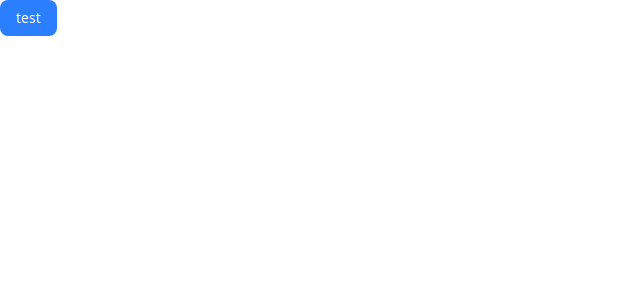
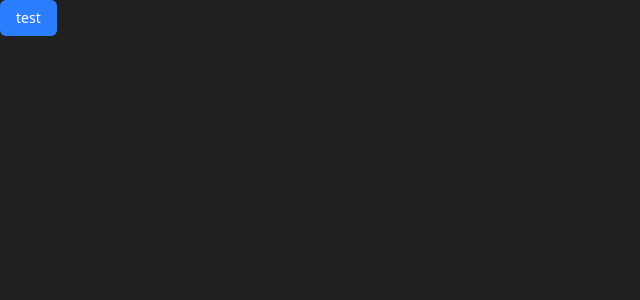
Before and after one commit to uqie-rach/next-video-twitch, a Next.js app: page / in a window 1280 px wide. Shown: the top 300 px of the page, without its empty margins (0-640 px from the left). Built offline with nearby package versions, Linux system fonts and the light colour scheme.

Commit message:
modified global styling

```diff
--- a/app/globals.css
+++ b/app/globals.css
@@ -2,122 +2,57 @@
 
 @plugin "tailwindcss-animate";
 
-@custom-variant dark (&:is(.dark *));
-
-@theme inline {
-  --color-background: var(--background);
-  --color-foreground: var(--foreground);
-  --font-sans: var(--font-geist-sans);
-  --font-mono: var(--font-geist-mono);
-  --color-sidebar-ring: var(--sidebar-ring);
-  --color-sidebar-border: var(--sidebar-border);
-  --color-sidebar-accent-foreground: var(--sidebar-accent-foreground);
-  --color-sidebar-accent: var(--sidebar-accent);
-  --color-sidebar-primary-foreground: var(--sidebar-primary-foreground);
-  --color-sidebar-primary: var(--sidebar-primary);
-  --color-sidebar-foreground: var(--sidebar-foreground);
-  --color-sidebar: var(--sidebar);
-  --color-chart-5: var(--chart-5);
-  --color-chart-4: var(--chart-4);
-  --color-chart-3: var(--chart-3);
-  --color-chart-2: var(--chart-2);
-  --color-chart-1: var(--chart-1);
-  --color-ring: var(--ring);
-  --color-input: var(--input);
-  --color-border: var(--border);
-  --color-destructive: var(--destructive);
-  --color-accent-foreground: var(--accent-foreground);
-  --color-accent: var(--accent);
-  --color-muted-foreground: var(--muted-foreground);
-  --color-muted: var(--muted);
-  --color-secondary-foreground: var(--secondary-foreground);
-  --color-secondary: var(--secondary);
-  --color-primary-foreground: var(--primary-foreground);
-  --color-primary: var(--primary);
-  --color-popover-foreground: var(--popover-foreground);
-  --color-popover: var(--popover);
-  --color-card-foreground: var(--card-foreground);
-  --color-card: var(--card);
-  --radius-sm: calc(var(--radius) - 4px);
-  --radius-md: calc(var(--radius) - 2px);
-  --radius-lg: var(--radius);
-  --radius-xl: calc(var(--radius) + 4px);
+html,
+body,
+:root {
+  height: 100%;
+  @apply bg-neutral-900/80;
 }
 
-:root {
-  --radius: 0.625rem;
-  --background: oklch(1 0 0);
-  --foreground: oklch(0.145 0 0);
-  --card: oklch(1 0 0);
-  --card-foreground: oklch(0.145 0 0);
-  --popover: oklch(1 0 0);
-  --popover-foreground: oklch(0.145 0 0);
-  --primary: oklch(0.205 0 0);
-  --primary-foreground: oklch(0.985 0 0);
-  --secondary: oklch(0.97 0 0);
-  --secondary-foreground: oklch(0.205 0 0);
-  --muted: oklch(0.97 0 0);
-  --muted-foreground: oklch(0.556 0 0);
-  --accent: oklch(0.97 0 0);
-  --accent-foreground: oklch(0.205 0 0);
-  --destructive: oklch(0.577 0.245 27.325);
-  --border: oklch(0.922 0 0);
-  --input: oklch(0.922 0 0);
-  --ring: oklch(0.708 0 0);
-  --chart-1: oklch(0.646 0.222 41.116);
-  --chart-2: oklch(0.6 0.118 184.704);
-  --chart-3: oklch(0.398 0.07 227.392);
-  --chart-4: oklch(0.828 0.189 84.429);
-  --chart-5: oklch(0.769 0.188 70.08);
-  --sidebar: oklch(0.985 0 0);
-  --sidebar-foreground: oklch(0.145 0 0);
-  --sidebar-primary: oklch(0.205 0 0);
-  --sidebar-primary-foreground: oklch(0.985 0 0);
-  --sidebar-accent: oklch(0.97 0 0);
-  --sidebar-accent-foreground: oklch(0.205 0 0);
-  --sidebar-border: oklch(0.922 0 0);
-  --sidebar-ring: oklch(0.708 0 0);
+.hidden-scrollbar {
+  -ms-overflow-style: none;
+  scrollbar-width: none;
 }
 
-.dark {
-  --background: oklch(0.145 0 0);
-  --foreground: oklch(0.985 0 0);
-  --card: oklch(0.205 0 0);
-  --card-foreground: oklch(0.985 0 0);
-  --popover: oklch(0.205 0 0);
-  --popover-foreground: oklch(0.985 0 0);
-  --primary: oklch(0.922 0 0);
-  --primary-foreground: oklch(0.205 0 0);
-  --secondary: oklch(0.269 0 0);
-  --secondary-foreground: oklch(0.985 0 0);
-  --muted: oklch(0.269 0 0);
-  --muted-foreground: oklch(0.708 0 0);
-  --accent: oklch(0.269 0 0);
-  --accent-foreground: oklch(0.985 0 0);
-  --destructive: oklch(0.704 0.191 22.216);
-  --border: oklch(1 0 0 / 10%);
-  --input: oklch(1 0 0 / 15%);
-  --ring: oklch(0.556 0 0);
-  --chart-1: oklch(0.488 0.243 264.376);
-  --chart-2: oklch(0.696 0.17 162.48);
-  --chart-3: oklch(0.769 0.188 70.08);
-  --chart-4: oklch(0.627 0.265 303.9);
-  --chart-5: oklch(0.645 0.246 16.439);
-  --sidebar: oklch(0.205 0 0);
-  --sidebar-foreground: oklch(0.985 0 0);
-  --sidebar-primary: oklch(0.488 0.243 264.376);
-  --sidebar-primary-foreground: oklch(0.985 0 0);
-  --sidebar-accent: oklch(0.269 0 0);
-  --sidebar-accent-foreground: oklch(0.985 0 0);
-  --sidebar-border: oklch(1 0 0 / 10%);
-  --sidebar-ring: oklch(0.556 0 0);
+.hidden-scrollbar::-webkit-scrollbar {
+  display: none;
+}
+
+@layer base {
+  :root {
+    --background: 0 0% 100%;
+    --foreground: 222.2 84% 4.9%;
+
+    --card: 0 0% 100%;
+    --card-foreground: 222.2 84% 4.9%;
+
+    --popover: 0 0% 100%;
+    --popover-foreground: 222.2 84% 4.9%;
+
+    --muted: 210 40% 96.1%;
+    --muted-foreground: 215.4 16.3% 46.9%;
+
+    --accent: 210 40% 96.1%;
+    --accent-foreground: 222.2 47.4% 11.2%;
+
+    --destructive: 0 84.2% 60.2%;
+    --destructive-foreground: 210 40% 98%;
+
+    --border: 214.3 31.8% 91.4%;
+    --input: 214.3 31.8% 91.4%;
+    --ring: 222.2 84% 4.9%;
+
+    --radius: 0.5rem;
+  }
 }
 
 @layer base {
   * {
-    @apply border-border outline-ring/50;
+    border: var(--border);
   }
+
   body {
-    @apply bg-background text-foreground;
+    background: var(--background);
+    color: var(--foreground);
   }
 }
```
